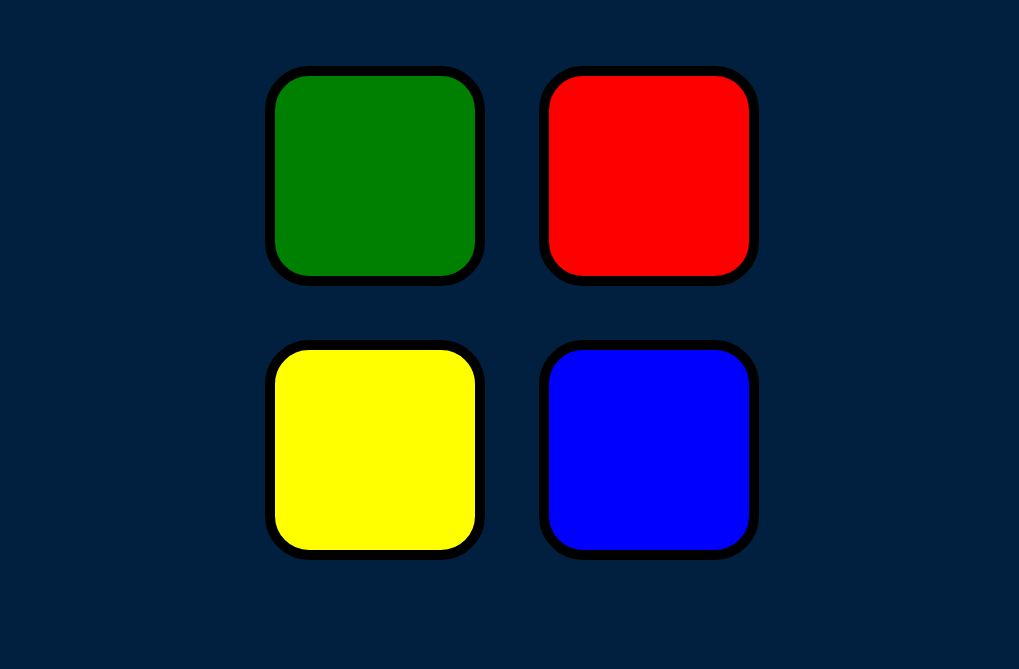
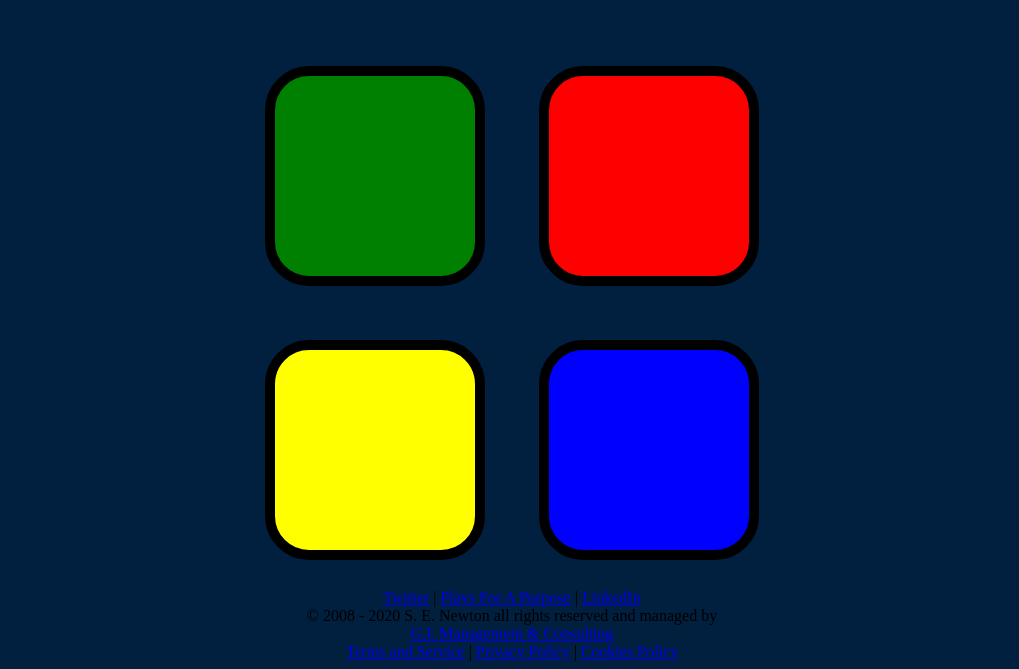
Before and after one commit to ConstanceCodingCamp/letsplayagame, a plain HTML site: page index.html in a window 1280 px wide. Shown: the part 133-802 px from the top of the page, without its empty margins (128-1147 px from the left). Drawn offline with nearby package versions, Linux system fonts and the light colour scheme.

Commit message:
Update index.html
updated footer

```diff
--- a/index.html
+++ b/index.html
@@ -4,7 +4,7 @@
 <head>
   <meta charset="utf-8">
   <meta name="viewport" content="width=device-width, initial-scale=1">
-  <title>Simon</title>
+  <title>Let's Play</title>
   <link rel="stylesheet" href="styles.css">
   <link href="https://fonts.googleapis.com/css?family=Press+Start+2P" rel="stylesheet">
   <script src="game.js" defer></script>
@@ -41,4 +41,24 @@
 
 </body>
 
+   <footer>
+      <div class="footer">
+        <a class="footer-link" href="https://twitter.com/RYBNetWork">Twitter</a> <span> | </span>
+        <a class="footer-link" href="https://playsforapurpose.org">Plays For A Purpose</a> <span> | </span>
+        <a class="footer-link" href="https://www.linkedin.com/in/susie-newton-31bb3360/">LinkedIn</a>
+      </div>
+
+      © 2008 <script>
+        new Date().getFullYear() > 2010 && document.write("- " + new Date().getFullYear());
+      </script> S. E. Newton all rights reserved and managed by <br>
+      <a href="https://susienewton.wixsite.com/gimconsulting">G.I. Management & Consulting</a><br />
+
+      <a href="https://app.termly.io/document/terms-of-use-for-website/cb49b42f-caca-4d7d-b413-985ac0070b58"> Terms and Service</a>
+      | <a href="https://app.termly.io/document/privacy-policy/a21e1e7d-3e66-469c-ae47-46aea44a9a8e">Privacy Policy</a> |
+      <a href="https://app.termly.io/document/cookie-policy/e0702946-d189-41ef-b200-53ba4236b618">Cookies Policy</a>
+      </div>
+    </footer>
+        </center>
+
+
 </html>
```
